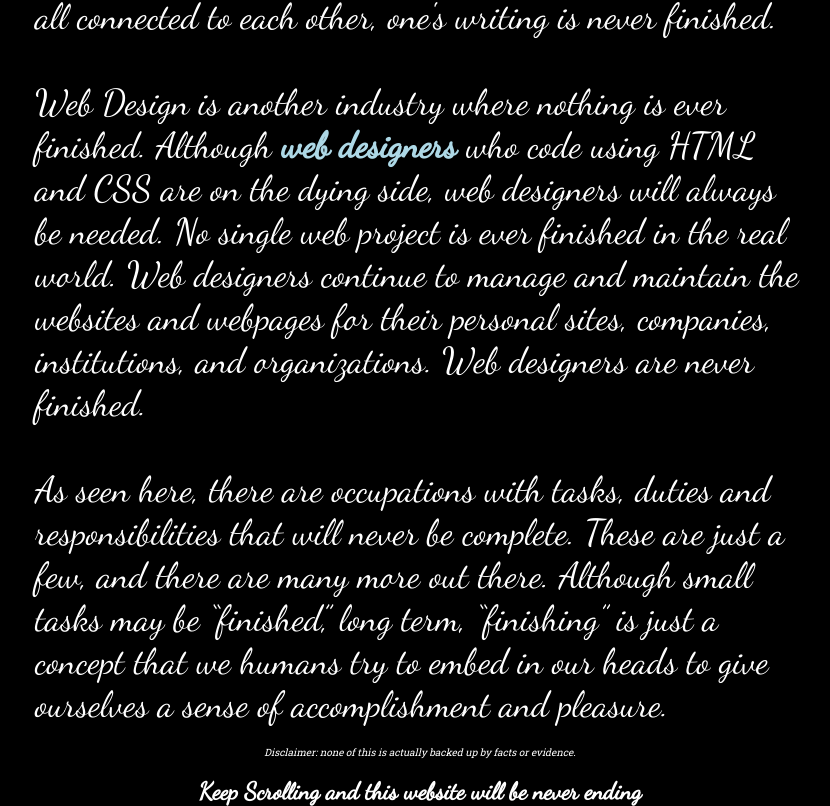
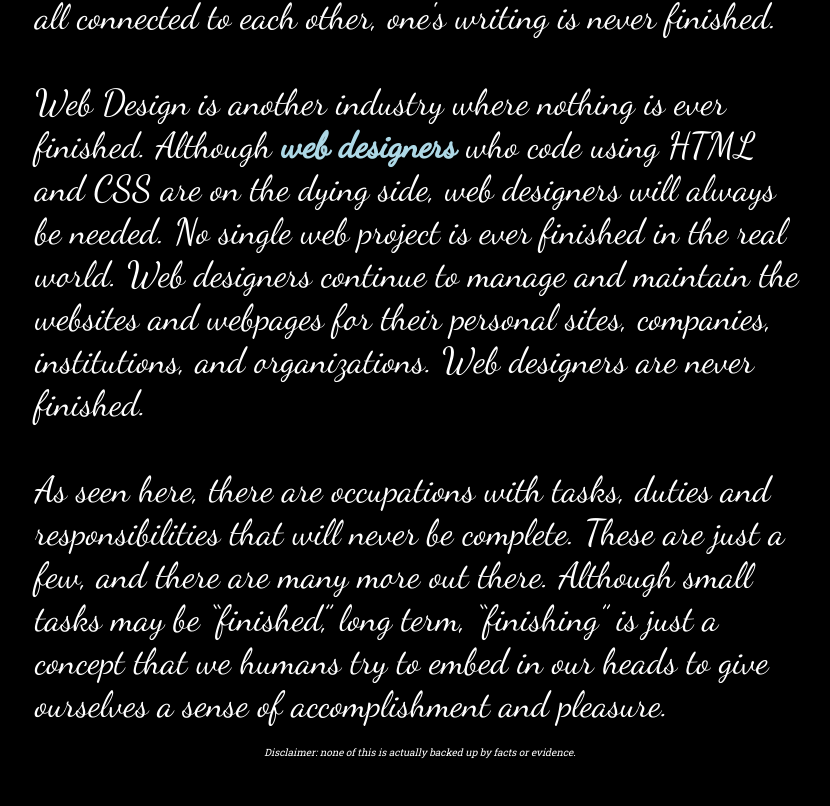
Before and after one commit to ayc325/DES070, a plain HTML site: page Project3/index.html in a window 1280 px wide. Shown: the part 2404-3210 px from the top of the page, without its empty margins (220-1050 px from the left). Drawn offline with Linux system fonts and the light colour scheme.

Commit message:
Add files via upload

```diff
--- a/Project3/index.html
+++ b/Project3/index.html
@@ -122,8 +122,6 @@
         <footer>
 
             <p id = "disclaimer">Disclaimer: none of this is actually backed up by facts or evidence.</p>
-            <br>
-            <h3>Keep Scrolling and this website will be never ending</h3>
         </footer>
     </div>
 
```
